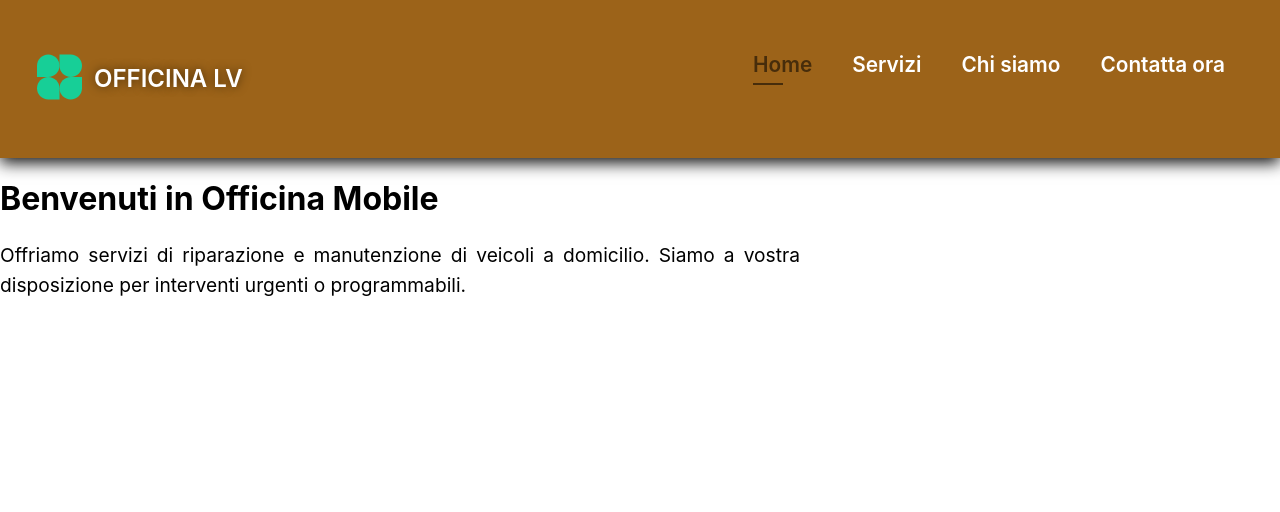
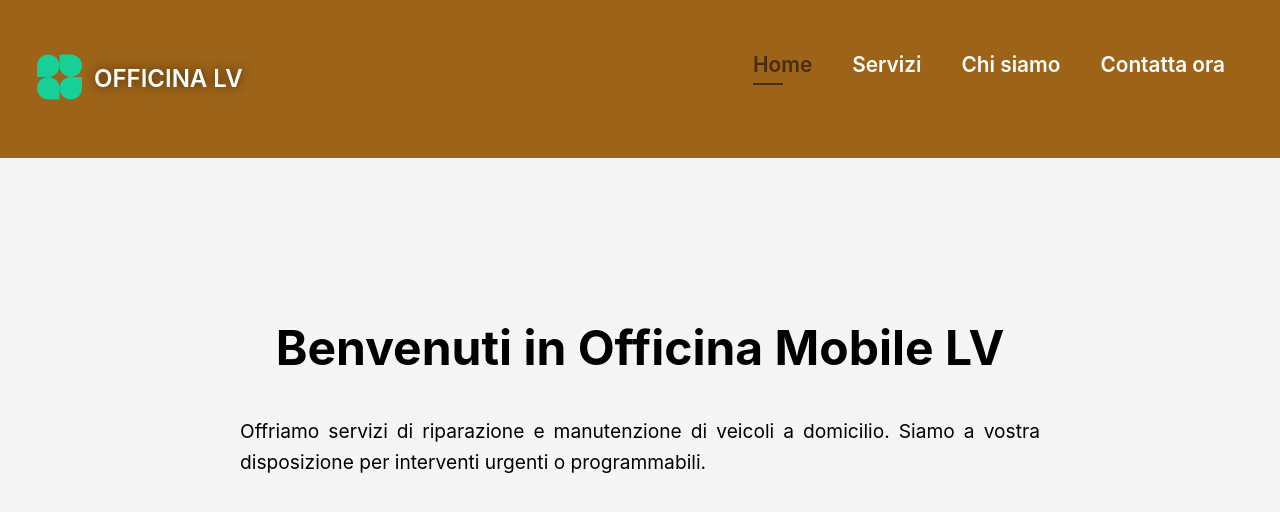
Before and after one commit to aldoademi/Officina_LV, a React (Create React App) app: page / in a window 1280 px wide. Shown: the top 512 px of the page. Built offline with nearby package versions, Linux system fonts and the light colour scheme.

Commit message:
Cambiato css home

```diff
--- a/package.json
+++ b/package.json
@@ -1,4 +1,4 @@
-{
+  {
   "name": "officina_lv",
   "version": "0.1.0",
   "private": true,
--- a/src/components/home.js
+++ b/src/components/home.js
@@ -1,10 +1,11 @@
 import React from "react";
+import "../styles/home.css"
 
 function Home() {
   return (
     <>
       <div className="home">
-        <h1>Benvenuti in Officina Mobile</h1>
+        <h1>Benvenuti in Officina Mobile LV</h1>
         <p>
         Offriamo servizi di riparazione e manutenzione di veicoli a domicilio.
         Siamo a vostra disposizione per interventi urgenti o programmabili.
--- a/src/styles/home.css
+++ b/src/styles/home.css
@@ -1,31 +1,23 @@
 .home {
-    width: 100%;
-    height: 84vh;
   display: flex;
   flex-direction: column;
   justify-content: center;
   align-items: center;
-    background: linear-gradient(90deg, #effaff 0%, #d9e7ff 100%);
+  height: 60vh;
+  background-color: #f5f5f5;
+  padding: 0 20px;
 }
 
 h1 {
-    font-size: 48px;
-    font-weight: 800;
-    padding-bottom: 10px;
-    background: -webkit-linear-gradient(45deg, #09009f, #32d390 80%);
-    -webkit-background-clip: text;
-    -webkit-text-fill-color: transparent;
+  font-size: 3rem;
+  text-align: center;
+  margin-bottom: 20px;
 }
 
-  h3 {
-    background: radial-gradient(
-      circle at -3.1% -4.3%,
-      rgb(57, 255, 186) 0%,
-      rgb(21, 38, 82) 90%
-    );
-    padding: 1rem 2rem;
-    border-radius: 6px;
-    font-size: 22px;
-    letter-spacing: 2px;
-    color: #fff;
+p {
+  font-size: 1.2rem;
+  text-align: center;
+  line-height: 1.5;
+  max-width: 600px;
+  margin-bottom: 40px;
 }
```
Lines whose indentation alone changed are shown as unchanged.
